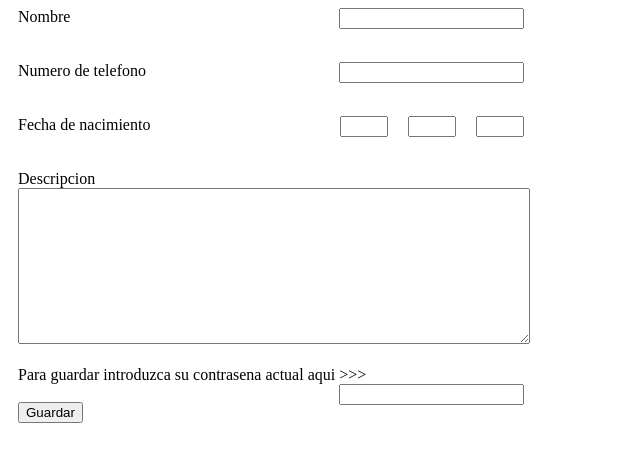
After one commit to jorgelinor/blog, a Python web app: template templates/editprofile.html in a window 1280 px wide. The commit adds this page. Shown: the top 462 px of the page, without its empty margins (0-640 px from the left). Run offline with Jinja, Linux system fonts and the light colour scheme; the template is opened without the code that fills it, so the values that code supplies are empty.

Commit message:
Agregada funcionalidad para editar informacion del perfil, excepto la contrasena y la foto de perfil

```diff
--- a/css/styles.css
+++ b/css/styles.css
@@ -17,3 +17,23 @@
 	text-align:left;
 	word-wrap: break-word;
 }
+#desc-area {
+	width: 100%;
+	height: 150px;
+}
+.editable {
+	float:right;
+}
+#edit-holder {
+	margin-left:10px;
+	width: 40%;
+	height:auto;
+}
+.date-space {
+	width: 40px;
+	float:right;
+	margin-left:20px;
+}
+.error {
+	color:red;
+}
--- a/main.py
+++ b/main.py
@@ -18,5 +18,6 @@ app = webapp2.WSGIApplication([
     ('/login',login.Login),
     ('/logout',logout.Logout),
     ('/',page.Page),
-    ('/profile/?', profile.Profile)
+    ('/profile/?', profile.Profile),
+    ('/profile/_edit/?', profile.EditProfile)
 ], debug=True)
--- a/signup.py
+++ b/signup.py
@@ -48,7 +48,7 @@ class Signup(handler.Handler):
 			self.render('signup.html',username=username[1],email=email[1],erroruser=erroruser,errormail=errormail,errorpass=errorpass,errorverify=errorverify,
 						errortel=errortel,errordate=errordate,errordesc=errordesc,tel=tel,description=description,date=date)
 		else: #si el registro es valido
-			user_ob = User(user_id=username[1],user_pw=hashlib.sha256(username[1]+password[1]).hexdigest(),user_mail=email[1],
+			user_ob = User(user_id=username[1],user_pw=hashlib.sha256(password[1]).hexdigest(),user_mail=email[1],
 							user_tel=tel,user_date=date,user_desc=description,user_type='user') #se crea un objeto usuario con los datos
 			user_ob.put() #se sube a la base de datos
 			self.response.headers.add_header('Set-Cookie','user_id='+str(user_ob.user_id)+'|'+str(user_ob.user_pw)+';Path=/') #y se crea la cookie
--- /dev/null
+++ b/templates/editprofile.html
@@ -0,0 +1,23 @@
+<!doctype html>
+<html>
+	<head>
+		<link rel="stylesheet" type="text/css" href="/css/styles.css">
+		<title>Edita tu perfil</title>
+	</head>
+	<body>
+		<form method="post">
+			<div id="edit-holder">
+				<label>Nombre</label>
+				<input type="text" name="username" value="{{user.user_id}}" class="editable"><div class="error">{{erroruser}}</div></input><br><br>
+				<label>Numero de telefono</label>
+				<input type="text" name="tel" value="{{user.user_tel}}" class="editable"><div class="error">{{errortel}}</div></input><br><br>
+				<label>Fecha de nacimiento</label>
+				<input class="date-space" type='text' name='date1' value="{{date[0]}}"><input class="date-space" type='text' name='date2' value="{{date[1]}}"><input class="date-space" type='text' name='date3' value="{{date[2]}}"><div class="eror"><div class="error">{{errordate}}</div></input><br><br>
+				<label>Descripcion</label><br>
+				<textarea name="description" id="desc-area">{{user.user_desc}}</textarea><br><br>
+				<label>Para guardar introduzca su contrasena actual aqui >>></label>
+				<input type="password" name="actualpassword" class="editable"><div class="error">{{passerror}}<div></input><br>
+				<button type="submit">Guardar</button>
+			</div>
+	</body
+</html>
--- a/templates/profile.html
+++ b/templates/profile.html
@@ -16,7 +16,7 @@
 					<b>Descripcion</b>: {{desc}}
 				{%endif%}<br><br>
 				{%if modificable == True%}
-					<button><a href="profile/modify">Modificar informacion</button>
+					<button><a href="profile/_edit">Modificar informacion</button>
 				{%endif%}
 			</div>
 
```
Also changed, not shown: login.py (+4 -3 lines), profile.py (+47 -0 lines), 4 other files.
